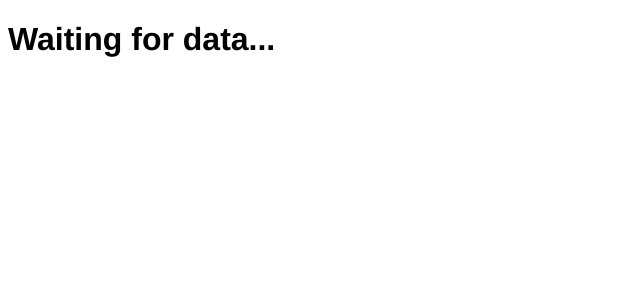
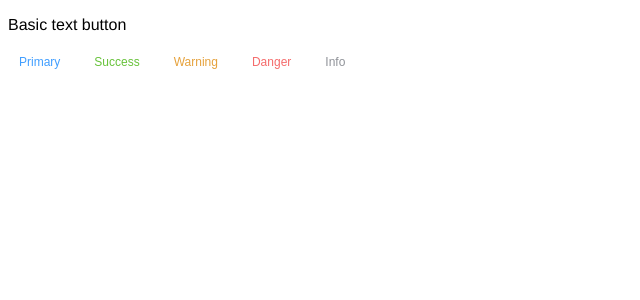
Before and after one commit to takahc/debug-variable-actions-vscode, a Vue app in the folder webview/: page / in a window 1280 px wide. Shown: the top 300 px of the page, without its empty margins (0-640 px from the left). Built offline with nearby package versions, Linux system fonts and the light colour scheme.

Commit message:
element-plus: Add element-plus

```diff
--- a/webview/package.json
+++ b/webview/package.json
@@ -9,6 +9,7 @@
   },
   "dependencies": {
     "core-js": "^3.8.3",
+    "element-plus": "^2.8.0",
     "vue": "^3.2.13"
   },
   "devDependencies": {
--- a/webview/src/App.vue
+++ b/webview/src/App.vue
@@ -1,15 +1,16 @@
 <template>
-  <ImagePanel/>
+  <RootView/>
 </template>
 
 <script>
 // import ImageStack from './components/ImageStack.vue'
-import ImagePanel from './components/ImagePanel.vue'
+// import ImagePanel from './components/ImagePanel.vue'
+import RootView from './RootView.vue'
 
 export default {
   name: 'App',
   components: {
-    ImagePanel
+    RootView
   }
 }
 </script>
--- /dev/null
+++ b/webview/src/RootView.vue
@@ -0,0 +1,28 @@
+<template>
+  <p>Basic text button</p>
+  <div class="mb-4">
+    <el-button
+      v-for="button in buttons"
+      :key="button.text"
+      :type="button.type"
+      text
+    >
+      {{ button.text }}
+    </el-button>
+  </div>  </template>
+
+  <script>
+  export default {
+    data() {
+      return {
+        buttons: [
+          { text: 'Primary', type: 'primary' },
+          { text: 'Success', type: 'success' },
+          { text: 'Warning', type: 'warning' },
+          { text: 'Danger', type: 'danger' },
+          { text: 'Info', type: 'info' },
+        ]
+      }
+    }
+  }
+  </script>
--- a/webview/src/main.js
+++ b/webview/src/main.js
@@ -1,4 +1,8 @@
 import { createApp } from 'vue'
+import ElementPlus from 'element-plus'
+import 'element-plus/dist/index.css'
 import App from './App.vue'
 
-createApp(App).mount('#app')
+const app = createApp(App)
+app.use(ElementPlus, { size: 'small', zIndex: 3000 })
+app.mount('#app')
```
Also changed, not shown: 1 other file (tests, documents, lock files or other folders).
